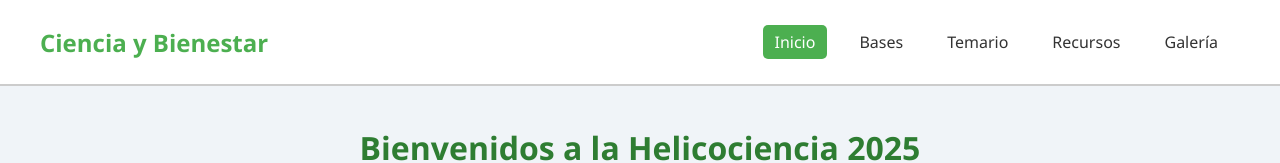
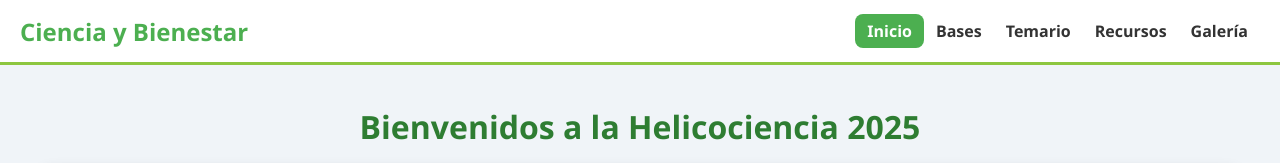
Before and after one commit to MaterialesSecundaria/ciencia_y_bienestar, a plain HTML site: page intro.html in a window 1280 px wide. Shown: the top 163 px of the page. Drawn offline with Linux system fonts and the light colour scheme.

Commit message:
Add files via upload

```diff
--- a/intro.html
+++ b/intro.html
@@ -18,14 +18,17 @@
 
     /* HEADER */
     header {
-      background-color: #fff;
-      padding: 20px 40px;
-      display: flex;
-      justify-content: space-between;
-      align-items: center;
-      border-bottom: 2px solid #ccc;
-      flex-wrap: wrap;
-    }
+  background:#fff;
+  border-bottom:3px solid #8DC63F; /* mismo verde lima */
+  padding:14px 20px;
+  display:flex;
+  align-items:center;
+  justify-content:space-between;
+  gap:16px;
+  position:sticky;
+  top:0;
+  z-index:10;
+}
 
     .logo {
       font-weight: bold;
@@ -38,15 +41,14 @@
       flex-wrap: wrap;
     }
 
-    nav a {
-      text-decoration: none;
-      color: #333;
-      margin: 5px 10px;
-      font-weight: 500;
-      padding: 6px 12px;
-      border-radius: 5px;
-      transition: background 0.3s;
-    }
+nav a {
+  text-decoration:none;
+  color:#333;
+  font-weight:600;
+  padding:6px 12px;
+  border-radius:8px;
+  transition:0.2s;
+}
 
     nav a.active,
     nav a:hover {
@@ -119,18 +121,11 @@
 <body>
 
   <!-- HEADER -->
-  <header>
-    <div class="logo">
-      <a href="index.html" style="text-decoration: none; color: inherit;">Ciencia y Bienestar</a>
-    </div>
-    <nav>
-      <a href="intro.html" class="active">Inicio</a>
-      <a href="bases.html">Bases</a>
-      <a href="temario.html">Temario</a>
-      <a href="recursos.html">Recursos</a>
-      <a href="galeria.html">Galería</a>
-    </nav>
-  </header>
+  <header> <div class="logo"> <a href="index.html" style="text-decoration:
+  none; color: inherit;">Ciencia y Bienestar</a> </div> <nav> <a
+  href="intro.html" class="active">Inicio</a> <a href="bases.html">Bases</a>
+  <a href="temario.html">Temario</a> <a href="recursos.html">Recursos</a> <a
+  href="galeria.html">Galería</a> </nav> </header>
 
   <!-- CONTENIDO -->
   <h1>Bienvenidos a la Helicociencia 2025</h1>
```
